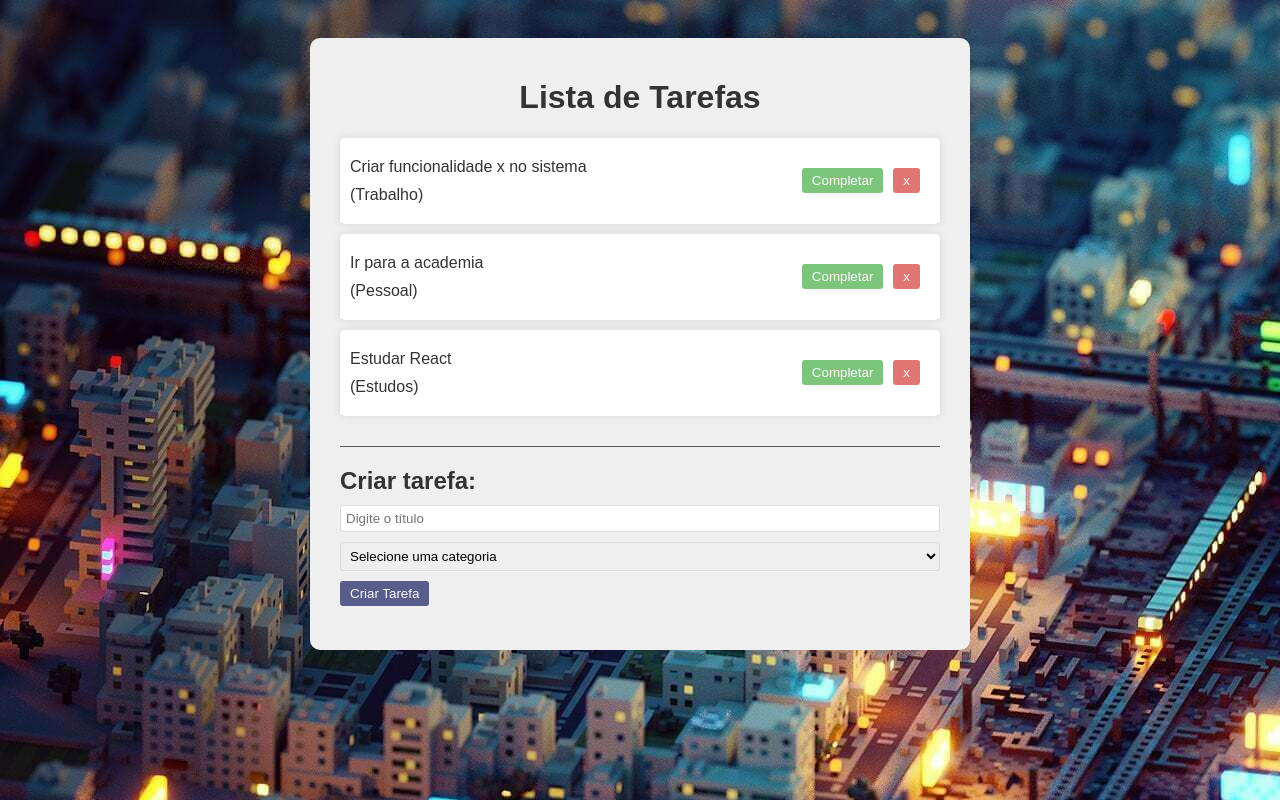
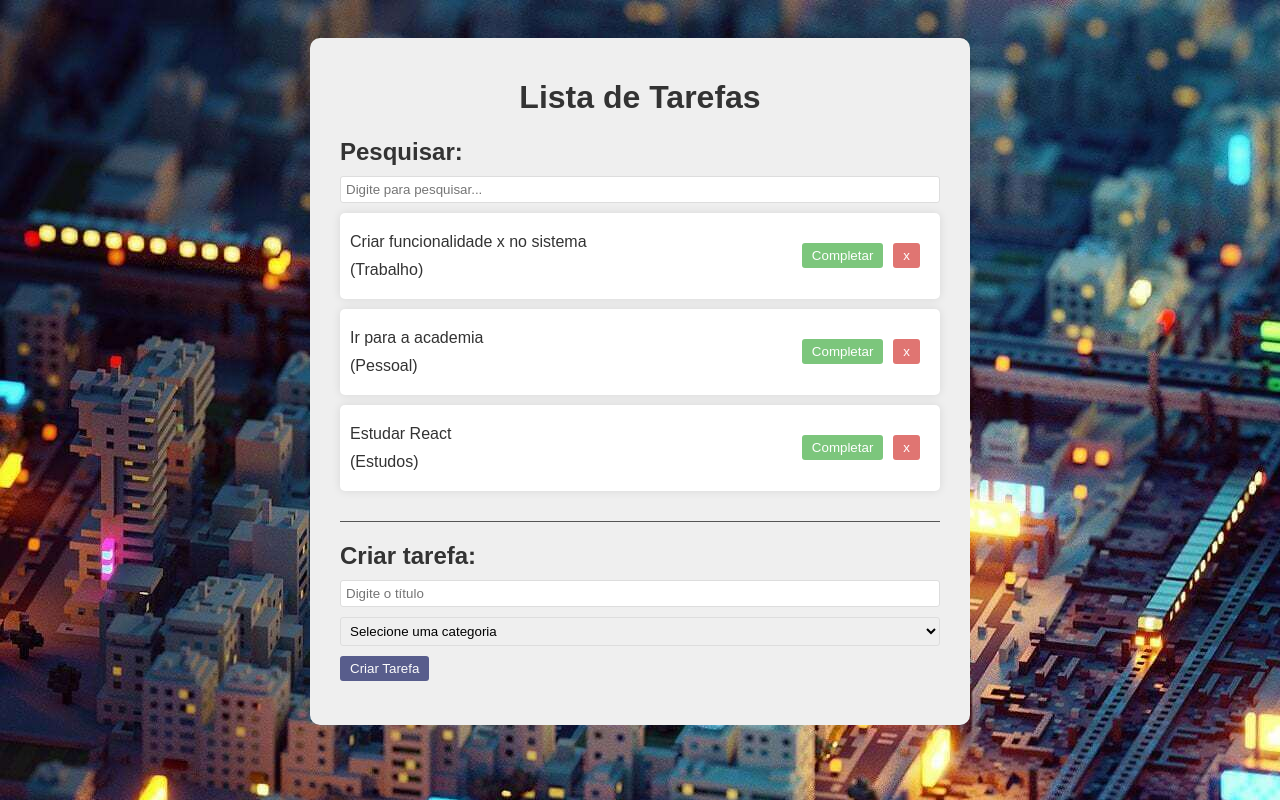
Before and after one commit to andredw13L/todo-react, a React (Vite) app: page / in a window 1280 px wide. Shown: the top 800 px of the page. Built offline with nearby package versions, Linux system fonts and the light colour scheme.

Commit message:
Funcionalidade de pesquisa

```diff
--- a/src/App.jsx
+++ b/src/App.jsx
@@ -2,6 +2,7 @@
 import "./App.css"
 import Todo from "./components/Todo"
 import TodoForm from "./components/TodoForm"
+import Search from "./components/Search"
 
 function App() {
 
@@ -60,11 +61,17 @@
     setTodos(newTodos)
   }
 
+  const [search, setSearch] = useState("")
+
   return (
     <div className="app">
       <h1>Lista de Tarefas</h1>
+      <Search search={search} setSearch={setSearch}/>
       <div className="todo-list">
-        {todos.map((todo) => (
+        {todos.filter(
+          (todo) => todo.text.toLowerCase().includes(search.toLowerCase())
+        )
+        .map((todo) => (
           <Todo
             key={todo.id} todo={todo}
             removeTodo={removeTodo}
--- /dev/null
+++ b/src/components/Search.jsx
@@ -0,0 +1,15 @@
+const Search = ({ search, setSearch }) => {
+  return (
+    <div className="search">
+        <h2>Pesquisar:</h2>
+        <input
+         type="text"
+         value={search}
+         onChange={(e) => setSearch(e.target.value)}
+         placeholder="Digite para pesquisar..."
+        />
+    </div>
+  )
+}
+
+export default Search
--- a/src/components/Todo.jsx
+++ b/src/components/Todo.jsx
@@ -1,5 +1,3 @@
-import React from 'react'
-
 const Todo = ({ todo, removeTodo, completeTodo }) => {
     return (
         <div
```
